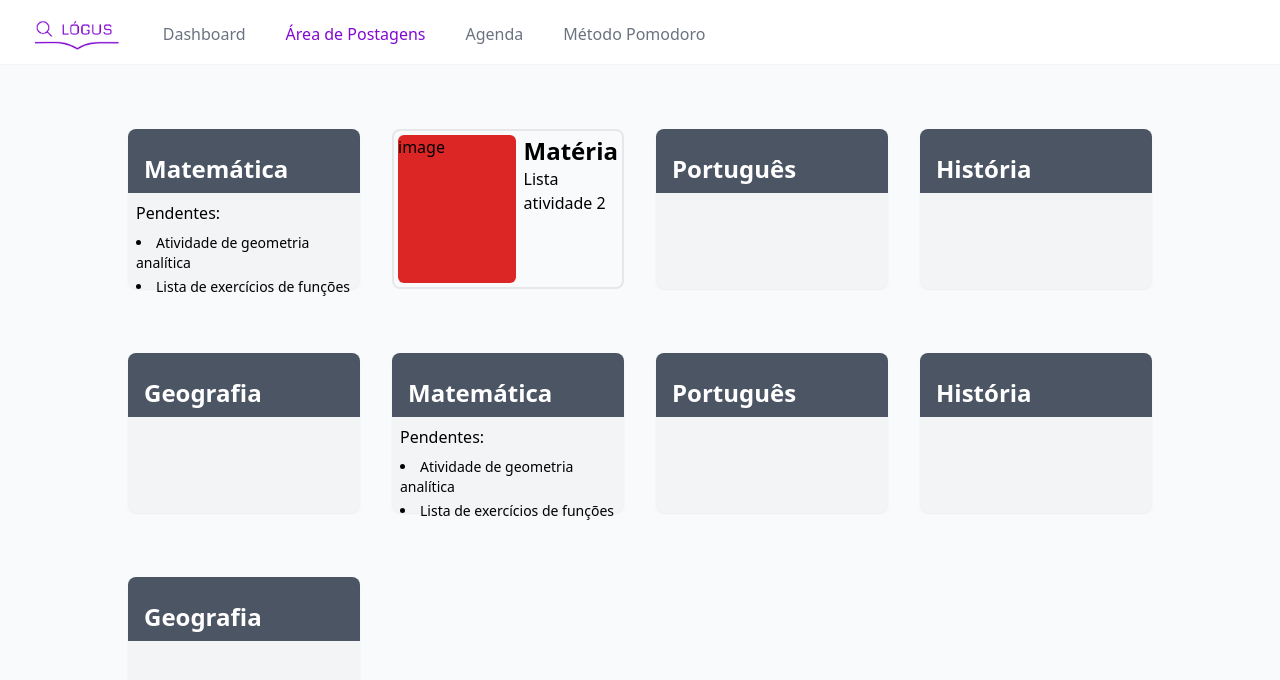
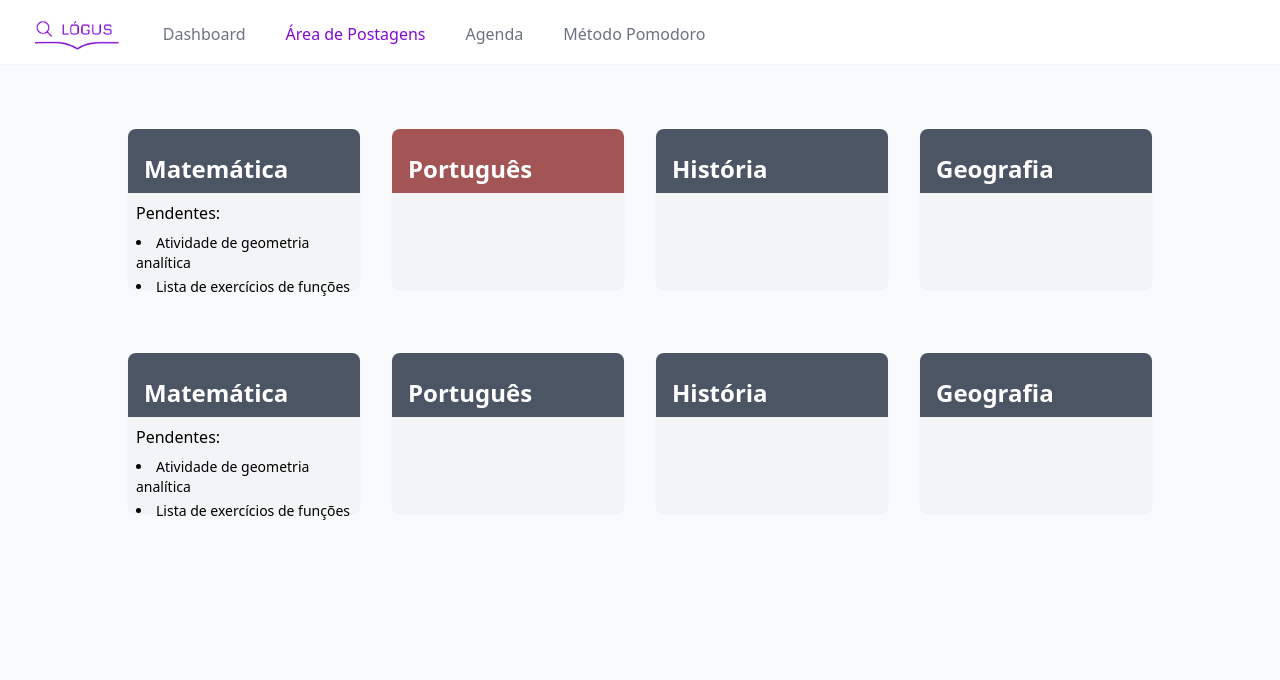
Before and after one commit to smViana19/logus-app-react, a React (Vite) app in the folder client/: page /areapostagens in a window 1280 px wide. Shown: the top 680 px of the page. Built offline with nearby package versions, Linux system fonts and the light colour scheme.

Commit message:
test area postagens

```diff
--- a/client/src/pages/AreaPostagens.jsx
+++ b/client/src/pages/AreaPostagens.jsx
@@ -6,7 +6,7 @@ import Logo from '../components/Logo';
 import { Link } from 'react-router-dom';
 import UsuarioCard from '../components/Botoes/UsuarioCard';
 import CardCategoria from '../components/CardsContainers/CardCategoria';
-
+import math from '../assets/math.png'
 
 
 export default function AreaPostagens() {
@@ -76,19 +76,10 @@ export default function AreaPostagens() {
                             </div>
                         </div>
 
-                        <div className=' rounded-lg p-1 flex border-2'>
-                            <div className='bg-red-600 w-40 rounded-md'>image</div>
-                            <div className='ml-2'>
-                                <h2 className='text-2xl font-semibold'>Matéria</h2>
-                                <ul>
-                                    <li>Lista</li>
-                                    <li>atividade 2</li>
-                                </ul>
-                            </div>
-                        </div>
+
 
                         <div className='bg-gray-100 shadow-sm rounded-lg h-40'>
-                            <div className='bg-gray-600 h-16 rounded-t-lg flex items-end py-2 px-4'>
+                            <div className='bg-[#A35454] h-16 rounded-t-lg flex items-end py-2 px-4'>
                                 <span className='text-2xl font-semibold text-white '>Português</span>
                             </div>
                         </div>
```
Also changed, not shown: client/src/assets/math.png (added).
